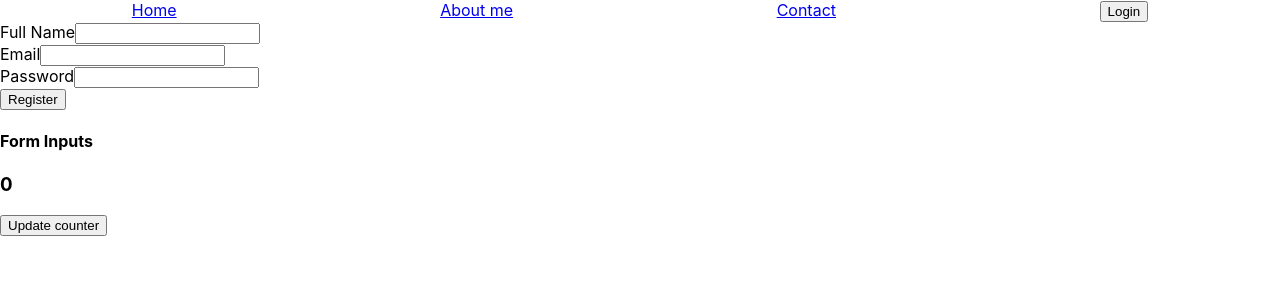
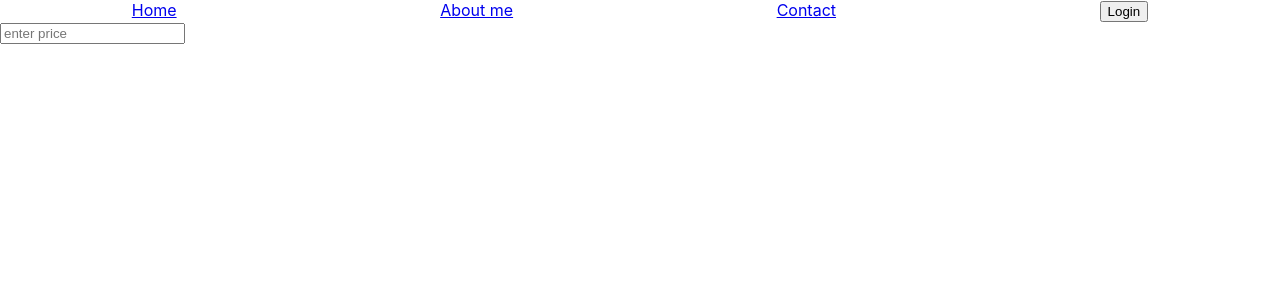
Before and after one commit to jadhavakshay29/React-ns, a React (Create React App) app: page / in a window 1280 px wide. Shown: the top 300 px of the page. Built offline with nearby package versions, Linux system fonts and the light colour scheme.

Commit message:
1 and 2 way Binding

```diff
--- a/src/App.js
+++ b/src/App.js
@@ -5,9 +5,11 @@ import Header from "./Components/Header/Header";
 // import List from './Components/List/List';
 // import ToDoList from './Components/ToDoList/ToDoList';
 import styled from 'styled-components';
-import Event from './Components/Events/Event';
-import Register from './Components/Register/Register';
-import UpdatingState from './Components/UpdatingState/UpdatingState';
+// import Event from './Components/Events/Event';
+// import Register from './Components/Register/Register';
+// import UpdatingState from './Components/UpdatingState/UpdatingState';
+// import Binding from './Components/Binding/Binding';
+import DashBoard from './Components/ChildParentCompCommunication/DashBoard/DashBoard';
 
   //now using styled we can use Heading in place of h1 as a component
 const Heading = styled.h1`
@@ -42,8 +44,10 @@ function App() {
         hardware:"mouse",
         type:"click",
         }}/> */}
-        <Register/>
+        {/* <Register/>
         <UpdatingState/>
+        <Binding/> */}
+        <DashBoard/>
       {/* <Event />  */}
       {/* <ToDoList/> */}
       {/* <List /> */}
--- /dev/null
+++ b/src/Components/Binding/Binding.jsx
@@ -0,0 +1,27 @@
+import { useState } from "react";
+
+const Binding = ()=>{
+
+    let [name, setName] = useState("akshay");
+
+    // let interval = setInterval(()=>{
+    //      setName("john");
+    // },5000);
+
+    let onInputChange = (e)=>{
+       setName(e.target.value);
+    }
+    //  console.log(name);
+    return(
+        <div>
+            {/* if value is assigned to input tag it'll be shown in textbox and we cant update it from UI as its unidirectional flow of coding
+             i.e. 1 way binding with variable using value prop*/}
+            <input type={"text"}
+            value={name}    /*giving variable value to input creates 1way data binding */
+            placeholder="Enter your name"
+            onChange={onInputChange}/>  {/*giving onChange event listener will create 2 way data binding */}
+        </div>
+    )
+}
+
+export default Binding;
--- /dev/null
+++ b/src/Components/ChildParentCompCommunication/DashBoard/DashBoard.jsx
@@ -0,0 +1,12 @@
+//parent component
+import PriceInput from "../PriceInput/PriceInput"; // importing child to parent
+
+const DashBoard = ()=>{
+    return(
+        <div className="dashboard">
+            <PriceInput/>
+        </div>
+    )
+}
+
+export default DashBoard;
--- /dev/null
+++ b/src/Components/ChildParentCompCommunication/PriceInput/PriceInput.jsx
@@ -0,0 +1,11 @@
+//children to DashBoard
+
+const PriceInput = ()=>{
+    return(
+        <div className="price-input">
+            <input type={"number"} placeholder="enter price"/>
+        </div>
+    )
+}
+
+export default PriceInput;
--- a/src/Components/UpdatingState/UpdatingState.jsx
+++ b/src/Components/UpdatingState/UpdatingState.jsx
@@ -5,7 +5,12 @@ const UpdatingState = ()=>{
     let [counter, setCounter] = useState(0);
     const onIncrement = (event)=>{
         event.preventDefault();
-        setCounter(counter+1);  //count++ doesnt work in react count+1 does
+        // setCounter(counter+1);  //count++ doesnt work in react count+1 does
+
+        for(let i=0; i<10; i++){
+            //state varible updation
+            setCounter((prevCounterValue)=>prevCounterValue+1); //tp overcome non-updation of value in loop we have passed the function as argument and in that we have updated the value
+        }
 
     }
 
```
Also changed, not shown: src/Components/ChildParentCompCommunication/PriceCalculator/PriceCalculator.jsx (added, +10 -0 lines).
